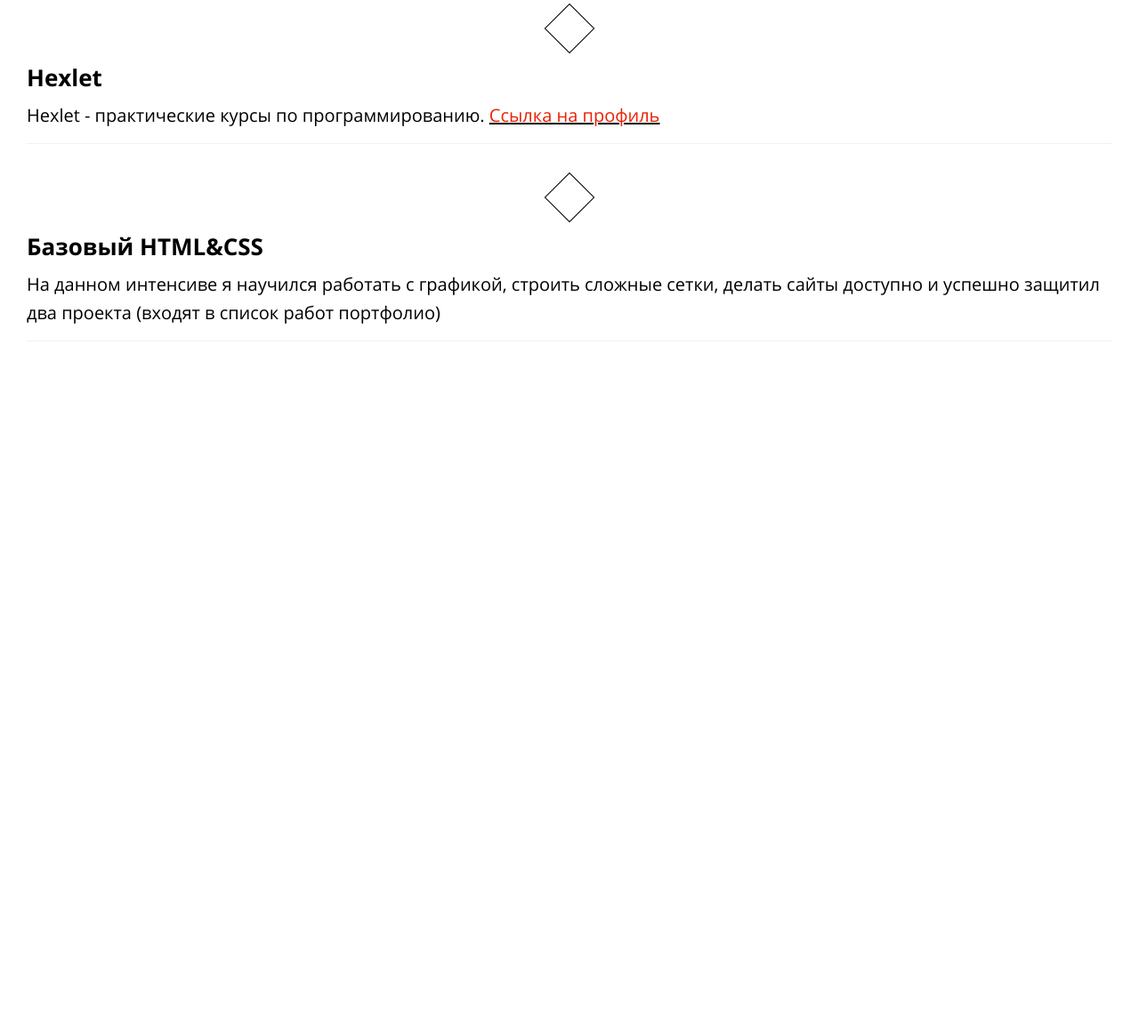
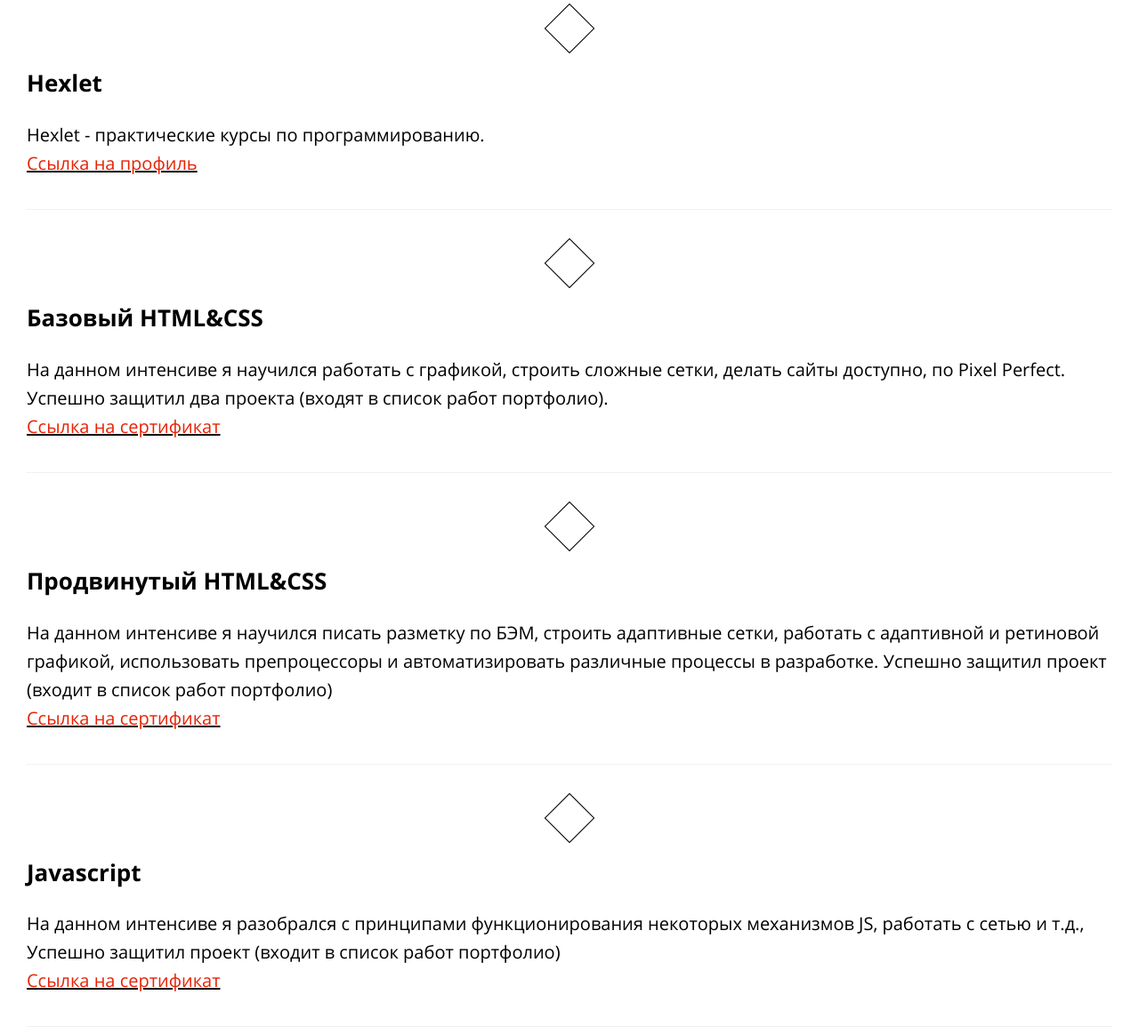
Before and after one commit to qrxt/qrxt-portfolio, a website: page source/index.html in a window 1280 px wide. Shown: the part 2413-3568 px from the top of the page at 89% size. Before the commit the page ends 2797 px from the top, so only its background shows below. Drawn offline with nearby package versions, Linux system fonts and the light colour scheme; files that its build step writes are made by us from their sources; files whose address does not match are found by name.

Commit message:
Предварительная версия карточек пройденных курсов для мобильных

```diff
--- a/source/index.html
+++ b/source/index.html
@@ -375,34 +375,84 @@
       </p>
       <ul class="education__courses-list courses-list">
         <!-- Hexlet -->
-        <li class="courses-list__item">
-          <a class="courses-list__link" href="https://ru.hexlet.io/u/user-e954b317dfdf187f">
-            <svg class="courses-list__icon" width="40" height="40">
+        <li class="courses-list__item course">
+          <a class="course__link" href="https://ru.hexlet.io/u/user-e954b317dfdf187f">
+            <svg class="course__icon" width="40" height="40">
               <use xlink:href="img/sprite.svg#logo-hexlet"></use>
             </svg>
           </a>
-          <h3 class="courses-list__title">Hexlet</h3>
-          <p class="courses-list__description">
+          <div class="course__inner">
+            <h3 class="course__title">Hexlet</h3>
+            <p class="course__description">
               Hexlet - практические курсы по программированию.
-            <a class="courses-list__inner-link" href="https://ru.hexlet.io/u/user-e954b317dfdf187f">
+              <a class="course__inner-link" href="https://ru.hexlet.io/u/user-e954b317dfdf187f">
                 Ссылка на профиль
               </a>
             </p>
+          </div>
         </li>
 
         <!-- HTML Academy I -->
-        <li class="courses-list__item">
-          <a class="courses-list__link" href="#">
-            <svg class="courses-list__icon courses-list__icon--htmlacademy-first" width="25" height="30">
+        <li class="courses-list__item course">
+          <a class="course__link" href="https://assets.htmlacademy.ru/certificates/intensive/107/409751.pdf?1551898474">
+            <svg class="course__icon course__icon--htmlacademy" width="25" height="30">
               <use xlink:href="img/sprite.svg#logo-htmlacademy"></use>
             </svg>
           </a>
-          <h3 class="courses-list__title">Базовый HTML&CSS</h3>
-          <p class="courses-list__description">
+          <div class="course__inner">
+            <h3 class="course__title">Базовый HTML&CSS</h3>
+            <p class="course__description">
               На данном интенсиве я научился работать с графикой,
-            строить сложные сетки, делать сайты доступно и успешно
-            защитил два проекта (входят в список работ портфолио)
+              строить сложные сетки, делать сайты доступно, по Pixel Perfect.
+              Успешно защитил два проекта (входят в список работ портфолио).
+              <a class="course__inner-link" href="https://assets.htmlacademy.ru/certificates/intensive/107/409751.pdf?1551898474">
+                Ссылка на сертификат
+              </a>
             </p>
+          </div>
+        </li>
+
+        <!-- HTML Academy II -->
+        <li class="courses-list__item course">
+          <a class="course__link" href="https://assets.htmlacademy.ru/certificates/intensive/113/409751.pdf?1562773833">
+            <svg class="course__icon course__icon--htmlacademy" width="25" height="30">
+              <use xlink:href="img/sprite.svg#logo-htmlacademy"></use>
+            </svg>
+          </a>
+          <div class="course__inner">
+            <h3 class="course__title">Продвинутый HTML&CSS</h3>
+            <p class="course__description">
+              На данном интенсиве я научился писать разметку по БЭМ,
+              строить адаптивные сетки, работать с адаптивной и
+              ретиновой графикой, использовать препроцессоры и
+              автоматизировать различные процессы в разработке.
+              Успешно защитил проект (входит в список работ портфолио)
+              <a class="course__inner-link" href="https://assets.htmlacademy.ru/certificates/intensive/113/409751.pdf?1562773833">
+                Ссылка на сертификат
+              </a>
+            </p>
+          </div>
+        </li>
+
+        <!-- HTML Academy III -->
+        <li class="courses-list__item course">
+          <a class="course__link" href="https://assets.htmlacademy.ru/certificates/intensive/119/409751.pdf?1563886767">
+            <svg class="course__icon course__icon--htmlacademy" width="25" height="30">
+              <use xlink:href="img/sprite.svg#logo-htmlacademy"></use>
+            </svg>
+          </a>
+          <div class="course__inner">
+            <h3 class="course__title">Javascript</h3>
+            <p class="course__description">
+              На данном интенсиве я разобрался с принципами
+              функционирования некоторых механизмов JS,
+              работать с сетью и т.д.,
+              Успешно защитил проект (входит в список работ портфолио)
+              <a class="course__inner-link" href="https://assets.htmlacademy.ru/certificates/intensive/119/409751.pdf?1563886767">
+                Ссылка на сертификат
+              </a>
+            </p>
+          </div>
         </li>
       </ul>
     </section>
--- /dev/null
+++ b/source/sass/blocks/course.scss
@@ -0,0 +1,68 @@
+.course {
+  display: flex;
+  flex-direction: column;
+
+  border-bottom: 1px solid $grey--light;
+}
+
+.course__link {
+  display: flex;
+  align-self: center;
+  width: 40px;
+  height: 40px;
+  border: 1px solid $primary-color;
+  transform: rotate(-45deg);
+
+  &::before {
+    content: "";
+    display: block;
+    width: 60px;
+    height: 55px;
+    position: absolute;
+    left: -10px;
+    top: -10px;
+    transform: rotate(-45deg);
+  }
+
+  &:hover,
+  &:focus {
+    @include set-transition(border-color, 0.15s, cubic-bezier(0.215, 0.61, 0.355, 1));
+
+    outline: none;
+    border-color: $secondary-color;
+  }
+}
+
+.course__icon {
+  transform: rotate(45deg) translate(0, -2px);
+
+  &--htmlacademy {
+    transform: rotate(45deg) translate(8px, 0);
+  }
+}
+
+.course__inner-link {
+  display: block;
+
+  @include set-link-styles();
+}
+
+.course__title {
+  @include set-font(26px, 32px, 700);
+}
+
+.course__description {
+  @include set-font(16px, 24px);
+}
+
+@media (min-width: $tablet-width) {
+  .course__description {
+    @include set-font(18px, 28px);
+  }
+}
+
+@media (min-width: $desktop-width) {
+  .course__description {
+    @include set-font(20px, 32px);
+  }
+}
--- a/source/sass/blocks/courses-list.scss
+++ b/source/sass/blocks/courses-list.scss
@@ -3,77 +3,17 @@
 }
 
 .courses-list__item {
-  display: flex;
-  flex-direction: column;
   padding-bottom: 15px;
-
-  border-bottom: 1px solid $grey--light;
 }
 
 .courses-list__item:not(:last-child) {
   margin-bottom: 40px;
 }
 
-.courses-list__link {
-  display: flex;
-  align-self: center;
-  width: 40px;
-  height: 40px;
-  border: 1px solid $primary-color;
-  transform: rotate(-45deg);
-
-  &::before {
-    content: "";
-    display: block;
-    width: 60px;
-    height: 55px;
-    position: absolute;
-    left: -10px;
-    top: -10px;
-    transform: rotate(-45deg);
-  }
-
-  &:hover,
-  &:focus {
-    @include set-transition(border-color, 0.15s, cubic-bezier(0.215, 0.61, 0.355, 1));
-
-    outline: none;
-    border-color: $secondary-color;
-  }
-}
-
-.courses-list__inner-link {
-  @include set-link-styles();
-}
-
-.courses-list__icon {
-  transform: rotate(45deg) translate(0, -2px);
-
-  &--htmlacademy-first {
-    transform: rotate(45deg) translate(8px, 0);
-  }
-}
-
 .courses-list__title {
-  @include set-font(26px, 32px, 700);
-
   margin: 20px 0 10px;
 }
 
 .courses-list__description {
   margin: 0;
-
-  @include set-font(16px, 24px);
 }
-
-@media (min-width: $tablet-width) {
-  .courses-list__description {
-    @include set-font(18px, 28px);
-  }
-}
-
-@media (min-width: $desktop-width) {
-  .courses-list__description {
-    @include set-font(20px, 32px);
-  }
-}
--- a/source/sass/style.scss
+++ b/source/sass/style.scss
@@ -28,5 +28,6 @@
 @import "blocks/card-additional";
 @import "blocks/education";
 @import "blocks/courses-list";
+@import "blocks/course";
 @import "blocks/overlay";
 @import "blocks/back-to-top";
```
Also changed, not shown: 1 other file. Lines whose indentation alone changed are shown as unchanged.
